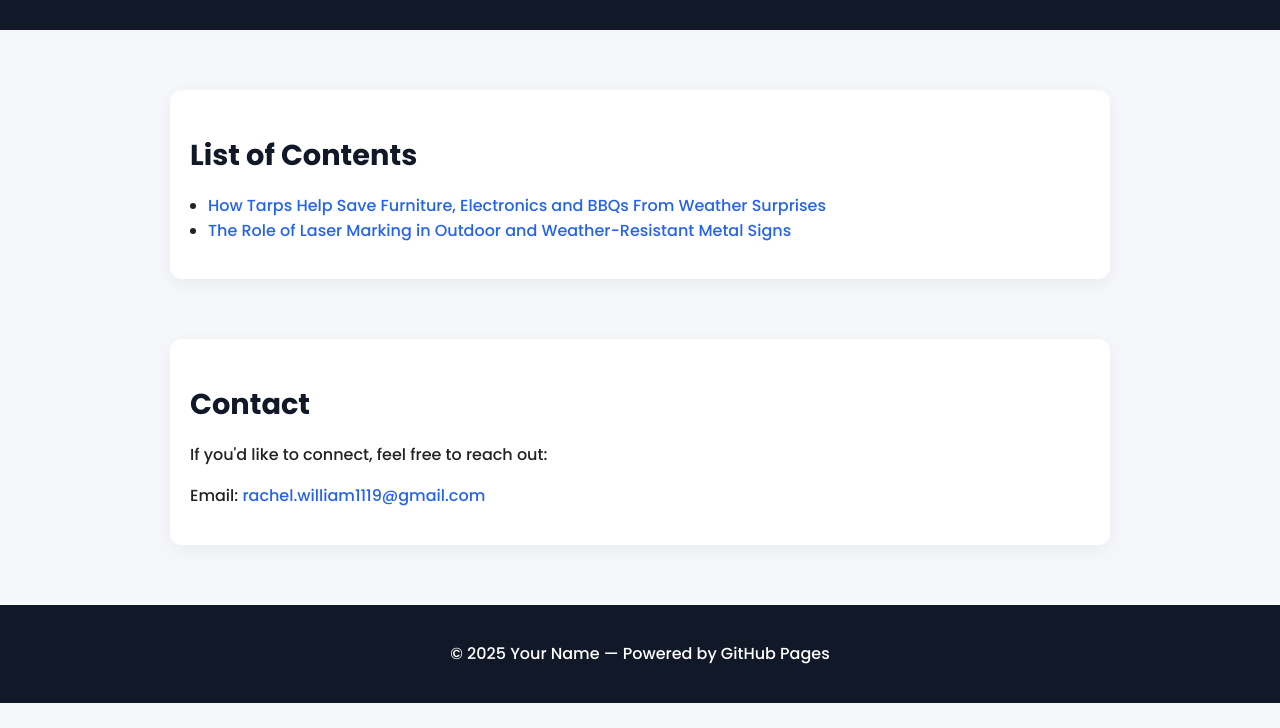
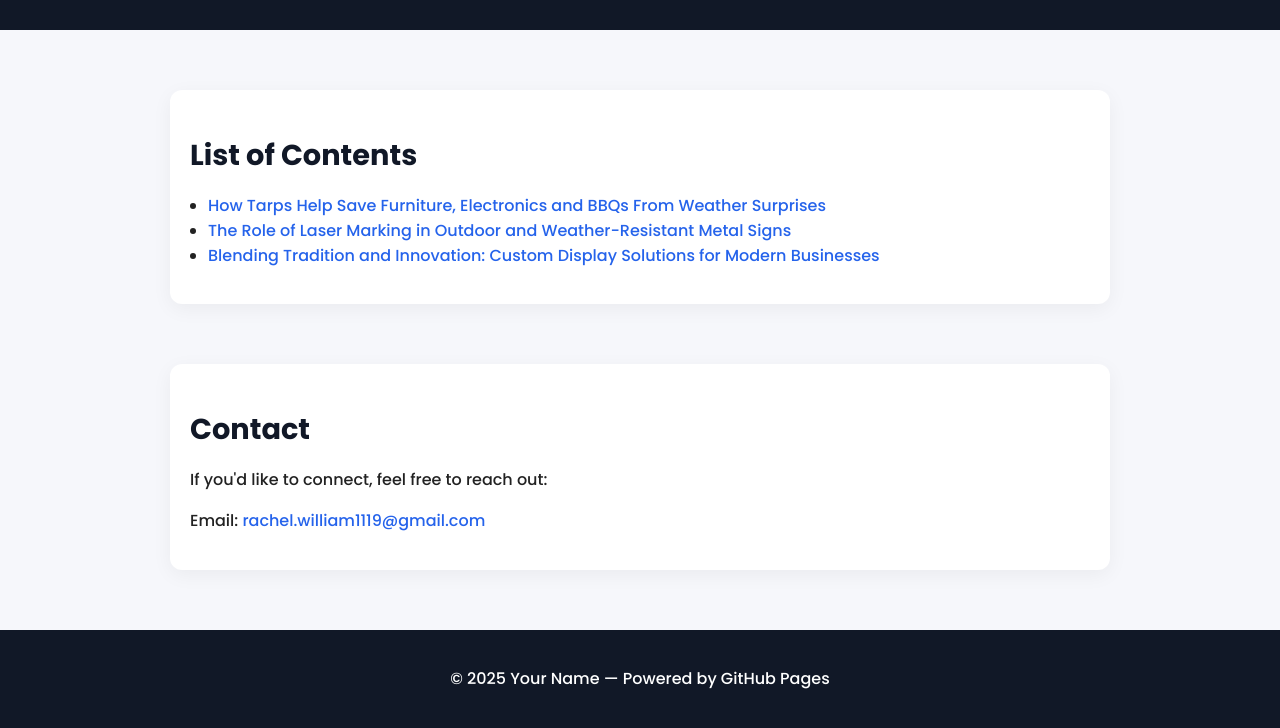
Before and after one commit to rachelwilliam1119-create/content-distribution, a plain HTML site: page index.html in a window 1280 px wide. Shown: the part 130-858 px from the top of the page. Before the commit the page ends 833 px from the top, so only its background shows below. Drawn offline with Linux system fonts and the light colour scheme.

Commit message:
Update index.html

```diff
--- a/index.html
+++ b/index.html
@@ -81,6 +81,8 @@
   <ul>
     <li><a href = "how-tarps-help-save-furniture-electronics-from-weather-surprises.html">How Tarps Help Save Furniture, Electronics and BBQs From Weather Surprises</a></li>
     <li><a href = "the-role-of-laser-marking-in-outdoor-and-weather-resistant-metal-signs.html">The Role of Laser Marking in Outdoor and Weather-Resistant Metal Signs </a></li>
+     <li><a href = "custom-display-solutions-for-modern-businesses.html"> Blending Tradition and Innovation: Custom Display Solutions for Modern Businesses</a></li>
+
 
   </ul>
 </section>
```
